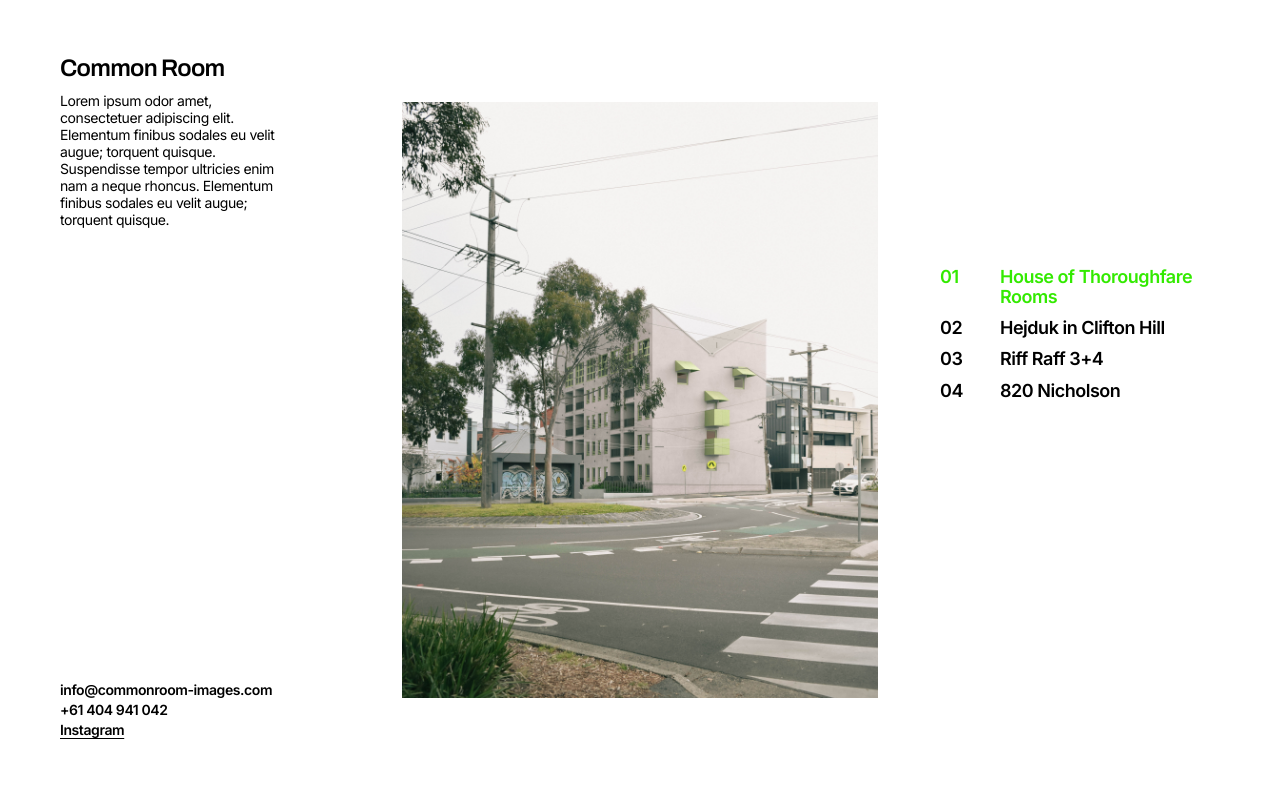
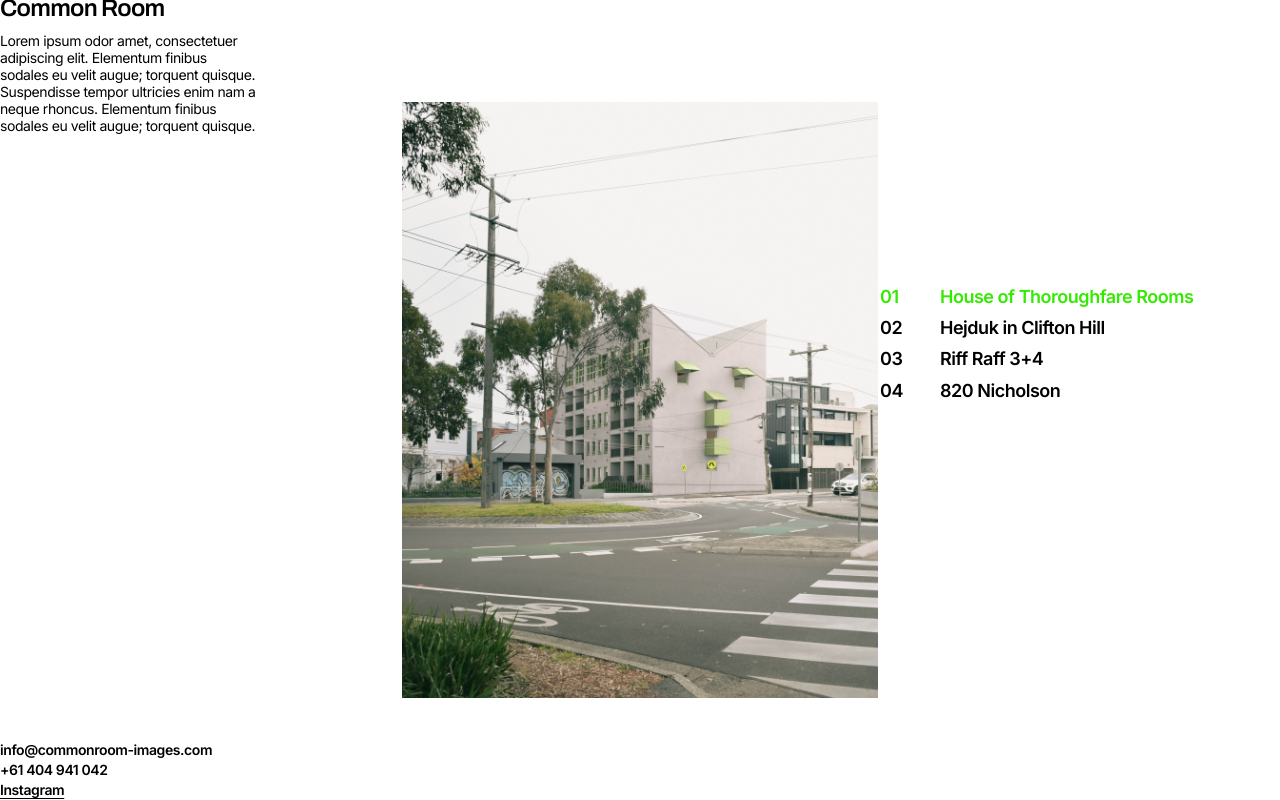
Before and after one commit to wheeeliam/common-room, a React (Vite) app: page / in a window 1280 px wide. Built offline with nearby package versions, Linux system fonts and the light colour scheme.

Commit message:
silly css

```diff
--- a/src/index.css
+++ b/src/index.css
@@ -14,14 +14,14 @@ body {
   -webkit-font-smoothing: antialiased;
   -moz-osx-font-smoothing: grayscale;
   background: white;
-  padding: 60px;
+  padding: 0;
   display: flex;
   flex-direction: column;
   > * {
     flex-grow: 1;
   }
-  @media only screen and (max-width: 1024) {
-    padding: 0;
+  @media only screen and (min-width: 1024) {
+    padding: 60px;
   }
 }
 
```
